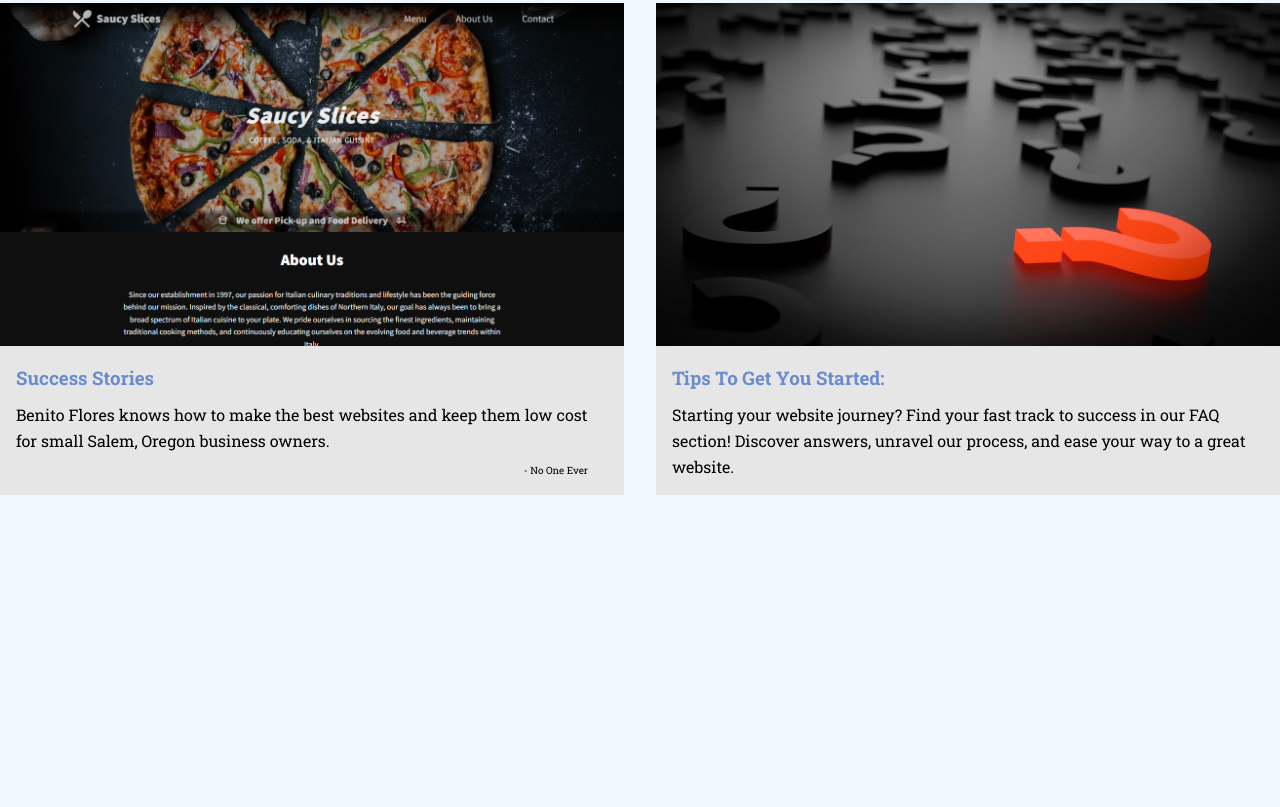
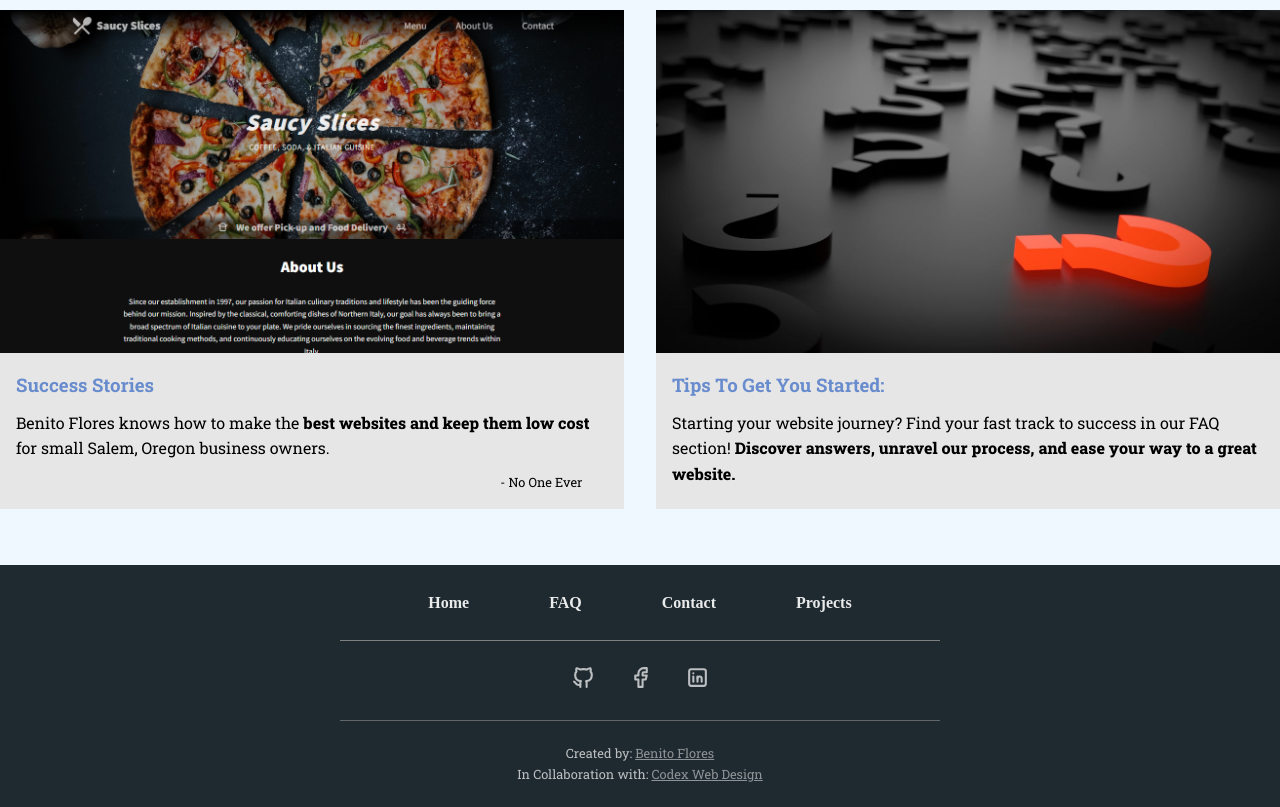
Before and after one commit to Benito-Flores/professional-portfolio-website-mine, a plain HTML site: page index.html in a window 1280 px wide. Shown: the part 831-1638 px from the top of the page. Before the commit the page ends 1382 px from the top, so only its background shows below. Drawn offline with Linux system fonts and the light colour scheme.

Commit message:
Add files via upload
added footer

```diff
--- a/index.html
+++ b/index.html
@@ -13,8 +13,8 @@
 <body>
   <header class="body-header">
     <p class="body-header-contact-info small-font">Text Me:
-      <a class="under-line body-header-links" href="sms:+19717063688">(971) 706-3688</a> | Email Me:
-      <a class="under-line body-header-links" href="mailto:front-end@codexweb.org">front-end@codexweb.org</a>
+      <a class="underline body-header-links" href="sms:+19717063688">(971) 706-3688</a> | Email Me:
+      <a class="underline body-header-links" href="mailto:front-end@codexweb.org">front-end@codexweb.org</a>
     </p>
   </header>
   <div class="splash-container">
@@ -51,8 +51,8 @@
         <img class="success-stories-img" src="./img/pizza-website.png" alt="a screenshot of the Salem, Oregon ficticious business website and pizzaria Saucy Slices">
         <div class="content-container">
           <h3 class="success-stories-title capitalize">success stories</h3>
-          <p class="success-stories-summary">Benito Flores knows how to make the best websites and keep
-            them low cost for small Salem, Oregon business owners.
+          <p class="success-stories-summary">Benito Flores knows how to make the <span class="strong">best websites and keep
+            them low cost</span> for small Salem, Oregon business owners.
           </p>
           <p class="reviewer small-font capitalize">- no one ever</p>
         </div>
@@ -62,12 +62,66 @@
         <div class="content-container">
           <h3 class="faq-title capitalize">tips to get you started:</h3>
           <p class="faq-summary">Starting your website journey? Find your fast track to
-            success in our FAQ section! Discover answers, unravel our process, and ease your way
-            to a great website.
+            success in our FAQ section! <span class="strong">Discover answers, unravel our process, and ease your way
+            to a great website.</span>
           </p>
         </div>
       </article>
     </div>
   </main>
+  <footer class="body-footer">
+    <nav>
+      <ul class="footer-cite-link-container flex">
+        <li>
+          <a class="footer-cite-links capitalize" href="#">home</a>
+        </li>
+        <li>
+          <a class="footer-cite-links uppercase" href="#">faq</a>
+        </li>
+        <li>
+          <a class="footer-cite-links capitalize" href="#">contact</a>
+        </li>
+        <li>
+          <a class="footer-cite-links capitalize" href="#">projects</a>
+        </li>
+      </ul>
+    </nav>
+    <nav>
+      <ul class="footer-svg-link-container flex">
+        <li>
+          <a class="footer-svg-links github" href="https://github.com/Benito-Flores" target="_blank">
+            <svg xmlns="http://www.w3.org/2000/svg" class="icon icon-tabler icon-tabler-brand-github" width="25" height="25" viewBox="0 0 24 24" stroke-width="2" stroke="currentColor" fill="none" stroke-linecap="round" stroke-linejoin="round">
+              <path stroke="none" d="M0 0h24v24H0z" fill="none"></path>
+              <path d="M9 19c-4.3 1.4 -4.3 -2.5 -6 -3m12 5v-3.5c0 -1 .1 -1.4 -.5 -2c2.8 -.3 5.5 -1.4 5.5 -6a4.6 4.6 0 0 0 -1.3 -3.2a4.2 4.2 0 0 0 -.1 -3.2s-1.1 -.3 -3.5 1.3a12.3 12.3 0 0 0 -6.2 0c-2.4 -1.6 -3.5 -1.3 -3.5 -1.3a4.2 4.2 0 0 0 -.1 3.2a4.6 4.6 0 0 0 -1.3 3.2c0 4.6 2.7 5.7 5.5 6c-.6 .6 -.6 1.2 -.5 2v3.5"></path>
+            </svg>
+          </a>
+        </li>
+        <li>
+          <a class="footer-svg-links facebook" href="https://www.facebook.com/profile.php?id=100089797142709" target="_blank">
+            <svg xmlns="http://www.w3.org/2000/svg" class="icon icon-tabler icon-tabler-brand-facebook" width="25" height="25" viewBox="0 0 24 24" stroke-width="2" stroke="currentColor" fill="none" stroke-linecap="round" stroke-linejoin="round">
+              <path stroke="none" d="M0 0h24v24H0z" fill="none"></path>
+              <path d="M7 10v4h3v7h4v-7h3l1 -4h-4v-2a1 1 0 0 1 1 -1h3v-4h-3a5 5 0 0 0 -5 5v2h-3"></path>
+           </svg>
+          </a>
+        </li>
+        <li>
+          <a class="footer-svg-links linkedin" href="https://www.linkedin.com/in/benito-flores/" target="_blank">
+            <svg xmlns="http://www.w3.org/2000/svg" class="icon icon-tabler icon-tabler-brand-linkedin" width="25" height="25" viewBox="0 0 24 24" stroke-width="2" stroke="currentColor" fill="none" stroke-linecap="round" stroke-linejoin="round">
+              <path stroke="none" d="M0 0h24v24H0z" fill="none"></path>
+              <path d="M4 4m0 2a2 2 0 0 1 2 -2h12a2 2 0 0 1 2 2v12a2 2 0 0 1 -2 2h-12a2 2 0 0 1 -2 -2z"></path>
+              <path d="M8 11l0 5"></path>
+              <path d="M8 8l0 .01"></path>
+              <path d="M12 16l0 -5"></path>
+              <path d="M16 16v-3a2 2 0 0 0 -4 0"></path>
+            </svg>
+          </a>
+        </li>
+      </ul>
+    </nav>
+    <p class="codex-footer small-font">Created by:
+      <a class="body-footer-links underline" href="https://itsbenitoflores.com" target="_blank">Benito Flores</a><br> In Collaboration with:
+      <a class="body-footer-links underline" href="https://codexwebdesign.org" target="_blanks">Codex Web Design</a>
+    </p>
+  </footer>
 </body>
 </html>
--- a/style.css
+++ b/style.css
@@ -53,7 +53,7 @@ body {
   letter-spacing: 2px;
 }
 
-.under-line {
+.underline {
   text-decoration: underline;
 }
 
@@ -66,7 +66,7 @@ body {
 */
 
 .body-header {
-  background-color: #1A202C;
+  background-color: #1F2A30;
   color: white;
   padding-block: .25em;
 }
@@ -224,6 +224,75 @@ body {
   }
 
 /*
+============ body footer ============
+*/
+
+.footer-cite-link-container {
+  flex-direction: column;
+  justify-content: center;
+  align-items: center;
+  gap: 1em;
+  padding: 1.5em 2em;
+}
+
+.footer-cite-links {
+  font-weight: 700;
+  font-family: serif;
+  opacity: .9;
+}
+
+.footer-cite-links:hover,
+.footer-cite-links:focus {
+  opacity: 1;
+}
+
+.footer-svg-link-container {
+  justify-content: center;
+  align-items: center;
+  gap: 2em;
+  padding: 1.5em 2em;
+  border-top: 1px solid grey;
+  margin-inline: auto;
+  max-width: 90%;
+}
+
+.icon {
+  opacity: .7;
+}
+
+.icon:hover,
+.icon:focus {
+  opacity: 1;
+  cursor: pointer;
+}
+
+.body-footer {
+  background-color: #1F2A30;
+  color: white;
+  text-align: center;
+}
+
+.codex-footer {
+  padding: 1.75em 2em;
+  border-top: 1px solid grey;
+  margin-inline: auto;
+  max-width: 90%;
+  opacity: .7;
+}
+
+.body-footer-links {
+  color: white;
+  opacity: .7;
+}
+
+.body-footer-links:hover,
+.body-footer-links:focus {
+  opacity: 1;
+}
+
+
+
+/*
 ============ media queries ============
 */
 
@@ -297,4 +366,18 @@ body {
     gap: 2em;
   }
 
+  .small-font {
+    font-size: .8rem;
+  }
+
+  .footer-cite-link-container {
+    flex-direction: row;
+    gap: 5em;
+  }
+
+  .footer-svg-link-container,
+  .codex-footer {
+    max-width: 600px;
+  }
+
 }
```
